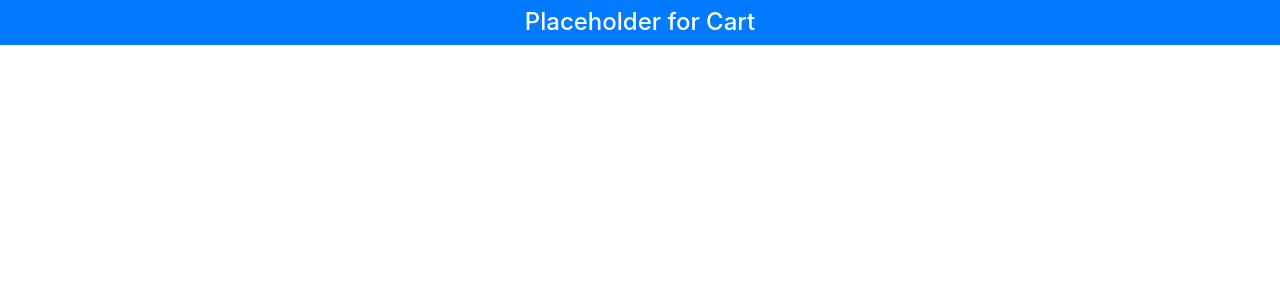
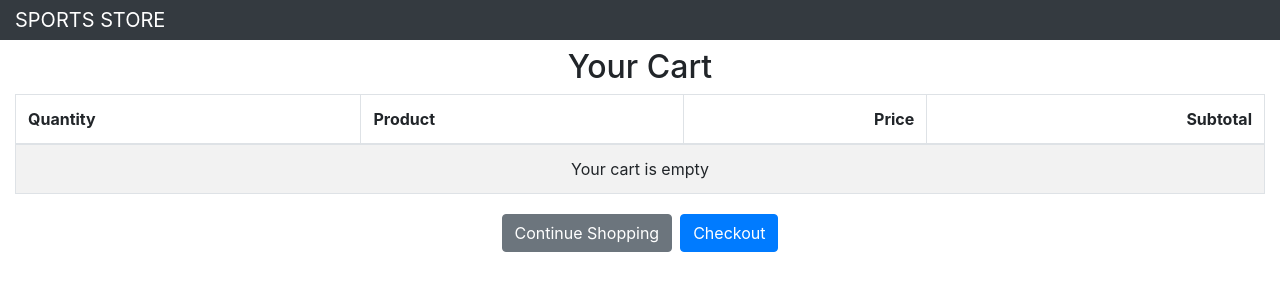
Before and after one commit to Taramouse/sports-store, a Vue app: page /cart in a window 1280 px wide. Shown: the top 300 px of the page. Built offline with nearby package versions, Linux system fonts and the light colour scheme.

Commit message:
Added shopping cart functionality.

```diff
--- /dev/null
+++ b/src/components/ShoppingCartLine.vue
@@ -0,0 +1,49 @@
+<template>
+  <tr>
+    <td>
+      <input type="number"
+             class="form-control-sm"
+             style="width:5em"
+             v-bind:value="qvalue"
+             v-on:input="sendChangeEvent" />
+    </td>
+    <td>{{ line.product.name }}</td>
+    <td class="text-right">
+      {{ line.product.price | currency }}
+    </td>
+    <td class="text-right">
+      {{ (line.quantity * line.product.price) | currency }}
+    </td>
+    <td class="text-center">
+      <button class="btn btn-sm btn-danger"
+              v-on:click="sendRemoveEvent">
+        Remove
+      </button>
+    </td>
+  </tr>
+</template>
+<script>
+export default {
+  props: ['line'],
+  data: function () {
+    return {
+      qvalue: this.line.quantity
+    }
+  },
+  methods: {
+    sendChangeEvent ($event) {
+      if ($event.target.value > 0) {
+        this.$emit('quantity', Number($event.target.value))
+        this.qvalue = $event.target.value
+      } else {
+        this.$emit('quantity', 1)
+        this.qvalue = 1
+        $event.target.value = this.qvalue
+      }
+    },
+    sendRemoveEvent () {
+      this.$emit('remove', this.line)
+    }
+  }
+}
+</script>
--- /dev/null
+++ b/src/store/cart.js
@@ -0,0 +1,31 @@
+export default {
+  namespaced: true,
+  state: {
+    lines: []
+  },
+  getters: {
+    itemCount: state => state.lines.reduce((total, line) =>
+      total + line.quantity, 0),
+    totalPrice: state => state.lines.reduce((total, line) =>
+      total + (line.quantity * line.product.price), 0)
+  },
+  mutations: {
+    addProduct (state, product) {
+      let line = state.lines.find(line => line.product.id === product.id)
+      if (line != null) {
+        line.quantity++
+      } else {
+        state.lines.push({ product: product, quantity: 1 })
+      }
+    },
+    changeQuantity (state, update) {
+      update.line.quantity = update.quantity
+    },
+    removeProduct (state, lineToRemove) {
+      let index = state.lines.findIndex(line => line === lineToRemove)
+      if (index > -1) {
+        state.lines.splice(index, 1)
+      }
+    }
+  }
+}
--- a/src/store/index.js
+++ b/src/store/index.js
@@ -1,7 +1,7 @@
 import Vue from 'vue'
 import Vuex from 'vuex'
-
 import Axios from 'axios'
+import CartModule from './cart'
 
 Vue.use(Vuex)
 
@@ -11,6 +11,7 @@ const categoriesUrl = `${baseUrl}/categories`
 
 export default new Vuex.Store({
   strict: true,
+  modules: { cart: CartModule },
   state: {
     products: [],
     categoriesData: [],
--- a/src/views/ShoppingCart.vue
+++ b/src/views/ShoppingCart.vue
@@ -1,11 +1,82 @@
 <template>
-  <h4 class="bg-primary text-white text-center p-2">
-    Placeholder for Cart
-  </h4>
+  <div class="container-fluid">
+    <div class="row">
+      <div class="col bg-dark text-white">
+        <a class="navbar-brand">SPORTS STORE</a>
+      </div>
+    </div>
+    <div class="row">
+      <div class="col mt-2">
+        <h2 class="text-center">Your Cart</h2>
+        <table class="table table-bordered table-striped p-2">
+          <thead>
+            <tr>
+              <th>Quantity</th>
+              <th>Product</th>
+              <th class="text-right">Price</th>
+              <th class="text-right">Subtotal</th>
+            </tr>
+          </thead>
+          <tbody>
+            <tr v-if="lines.length == 0">
+              <td colspan="4"
+                  class="text-center">
+                Your cart is empty
+              </td>
+            </tr>
+            <cart-line v-for="line in lines"
+                       v-bind:key="line.product.id"
+                       v-bind:line="line"
+                       v-on:quantity="handleQuantityChange(line, $event)"
+                       v-on:remove="remove" />
+          </tbody>
+          <tfoot v-if="lines.length > 0">
+            <tr>
+              <td colspan="3"
+                  class="text-right">Total:</td>
+              <td class="text-right">
+                {{ totalPrice | currency }}
+              </td>
+            </tr>
+          </tfoot>
+        </table>
+      </div>
+    </div>
+    <div class="row">
+      <div class="col">
+        <div class="text-center">
+          <router-link :to="{ name: 'Home' }"
+                       class="btn btn-secondary m-1">
+            Continue Shopping
+          </router-link>
+          <router-link :to="{ name: 'Checkout'}"
+                       class="btn btn-primary m-1"
+                       v-bind:disabled="lines.length == 0">
+            Checkout
+          </router-link>
+        </div>
+      </div>
+    </div>
+  </div>
 </template>
+<script>
+import { mapState, mapMutations, mapGetters } from 'vuex'
+import CartLine from '@/components/ShoppingCartLine'
 
-<script>
 export default {
-
+  components: { CartLine },
+  computed: {
+    ...mapState({ lines: state => state.cart.lines }),
+    ...mapGetters({ totalPrice: 'cart/totalPrice' })
+  },
+  methods: {
+    ...mapMutations({
+      change: 'cart/changeQuantity',
+      remove: 'cart/removeProduct'
+    }),
+    handleQuantityChange (line, $event) {
+      this.change({ line, quantity: $event })
+    }
+  }
 }
 </script>
```
